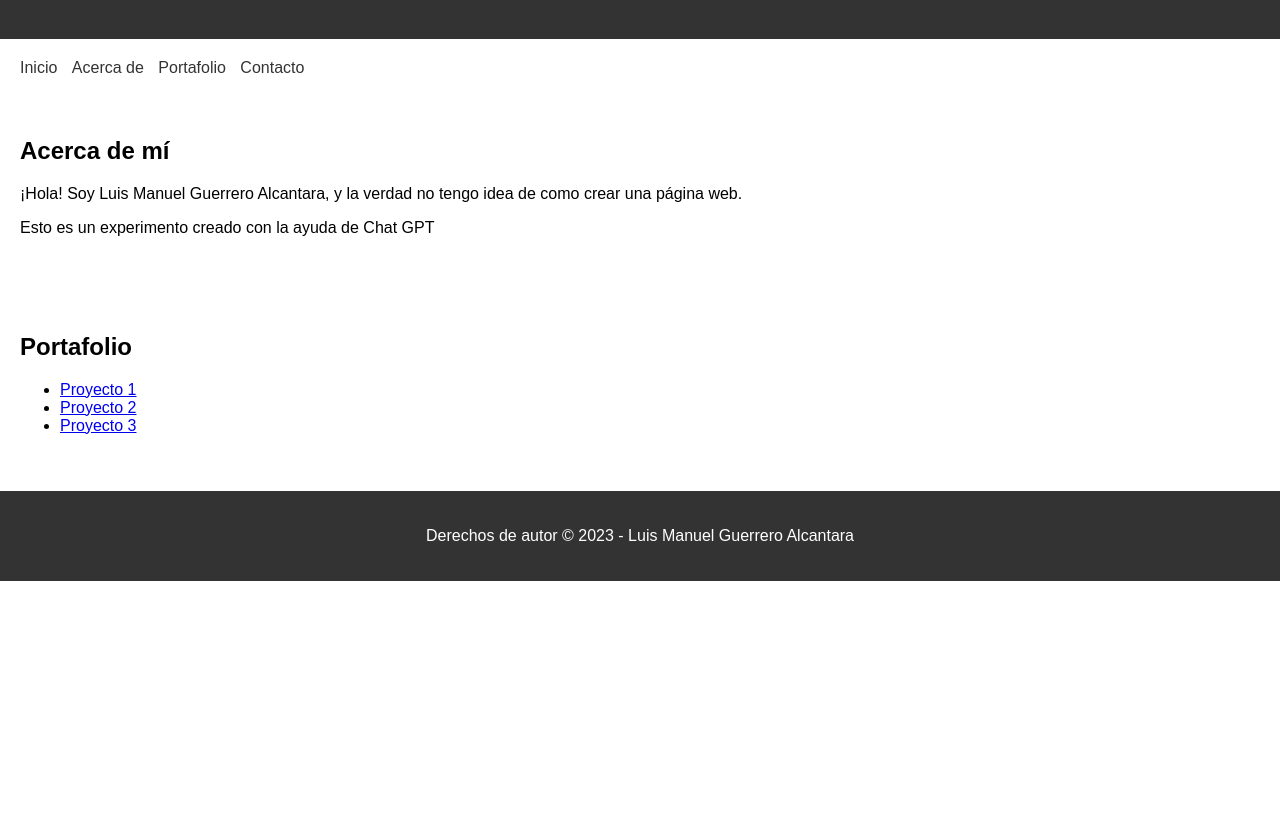
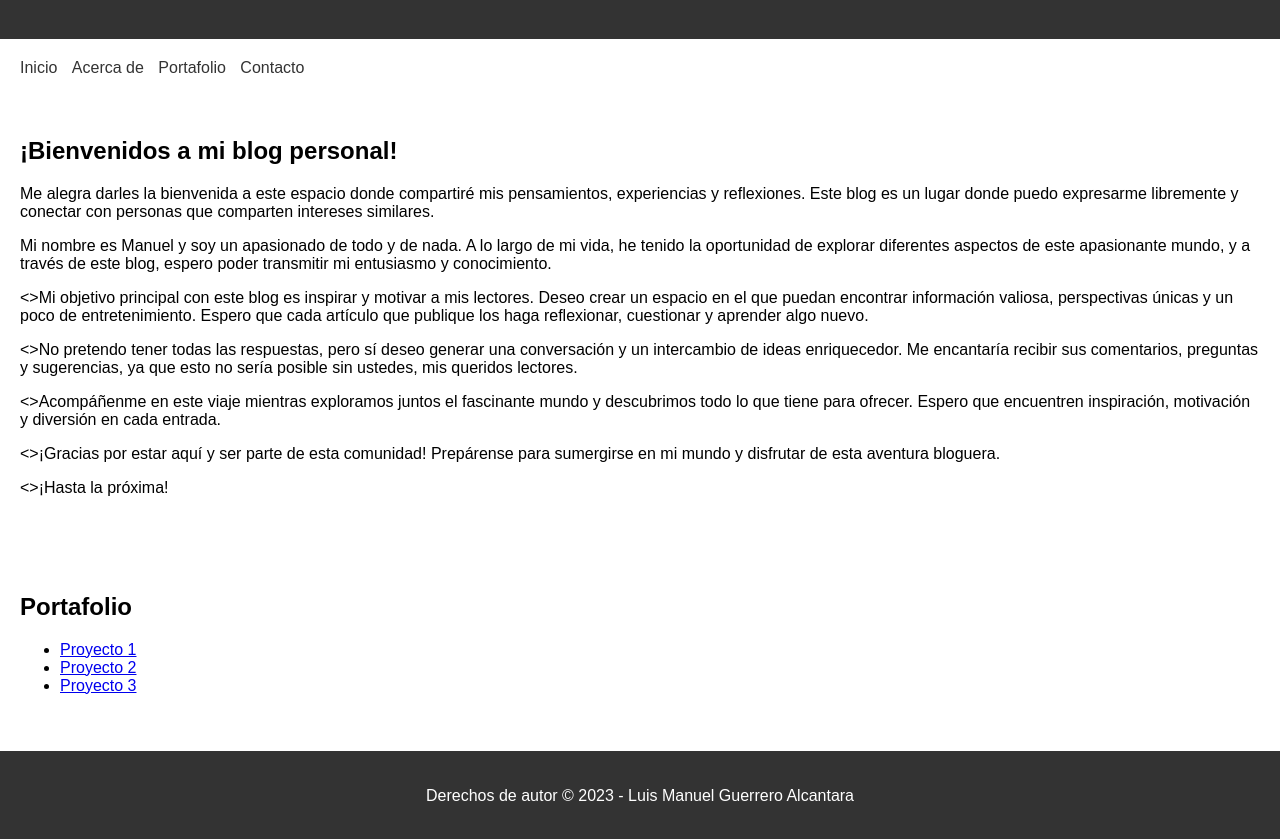
Before and after one commit to lmanugithub/Marca-personal-pagina-web, a plain HTML site: page index.html in a window 1280 px wide. Shown: the part 81-920 px from the top of the page. Before the commit the page ends 800 px from the top, so only its background shows below. Drawn offline with Linux system fonts and the light colour scheme.

Commit message:
Update index.html

```diff
--- a/index.html
+++ b/index.html
@@ -21,9 +21,14 @@
   </nav>
 
   <section>
-    <h2>Acerca de mí</h2>
-    <p>¡Hola! Soy Luis Manuel Guerrero Alcantara, y la verdad no tengo idea de como crear una página web.</p>
-    <p>Esto es un experimento creado con la ayuda de Chat GPT</p>
+    <h2>¡Bienvenidos a mi blog personal!</h2>
+    <p>Me alegra darles la bienvenida a este espacio donde compartiré mis pensamientos, experiencias y reflexiones. Este blog es un lugar donde puedo expresarme libremente y conectar con personas que comparten intereses similares.</p>
+    <p>Mi nombre es Manuel y soy un apasionado de todo y de nada. A lo largo de mi vida, he tenido la oportunidad de explorar diferentes aspectos de este apasionante mundo, y a través de este blog, espero poder transmitir mi entusiasmo y conocimiento.</p>
+    <>Mi objetivo principal con este blog es inspirar y motivar a mis lectores. Deseo crear un espacio en el que puedan encontrar información valiosa, perspectivas únicas y un poco de entretenimiento. Espero que cada artículo que publique los haga reflexionar, cuestionar y aprender algo nuevo.</p>
+    <>No pretendo tener todas las respuestas, pero sí deseo generar una conversación y un intercambio de ideas enriquecedor. Me encantaría recibir sus comentarios, preguntas y sugerencias, ya que esto no sería posible sin ustedes, mis queridos lectores.</p>
+    <>Acompáñenme en este viaje mientras exploramos juntos el fascinante mundo y descubrimos todo lo que tiene para ofrecer. Espero que encuentren inspiración, motivación y diversión en cada entrada.</p>
+    <>¡Gracias por estar aquí y ser parte de esta comunidad! Prepárense para sumergirse en mi mundo y disfrutar de esta aventura bloguera.</p>
+    <>¡Hasta la próxima!</p>
   </section>
 
   <section>
```
